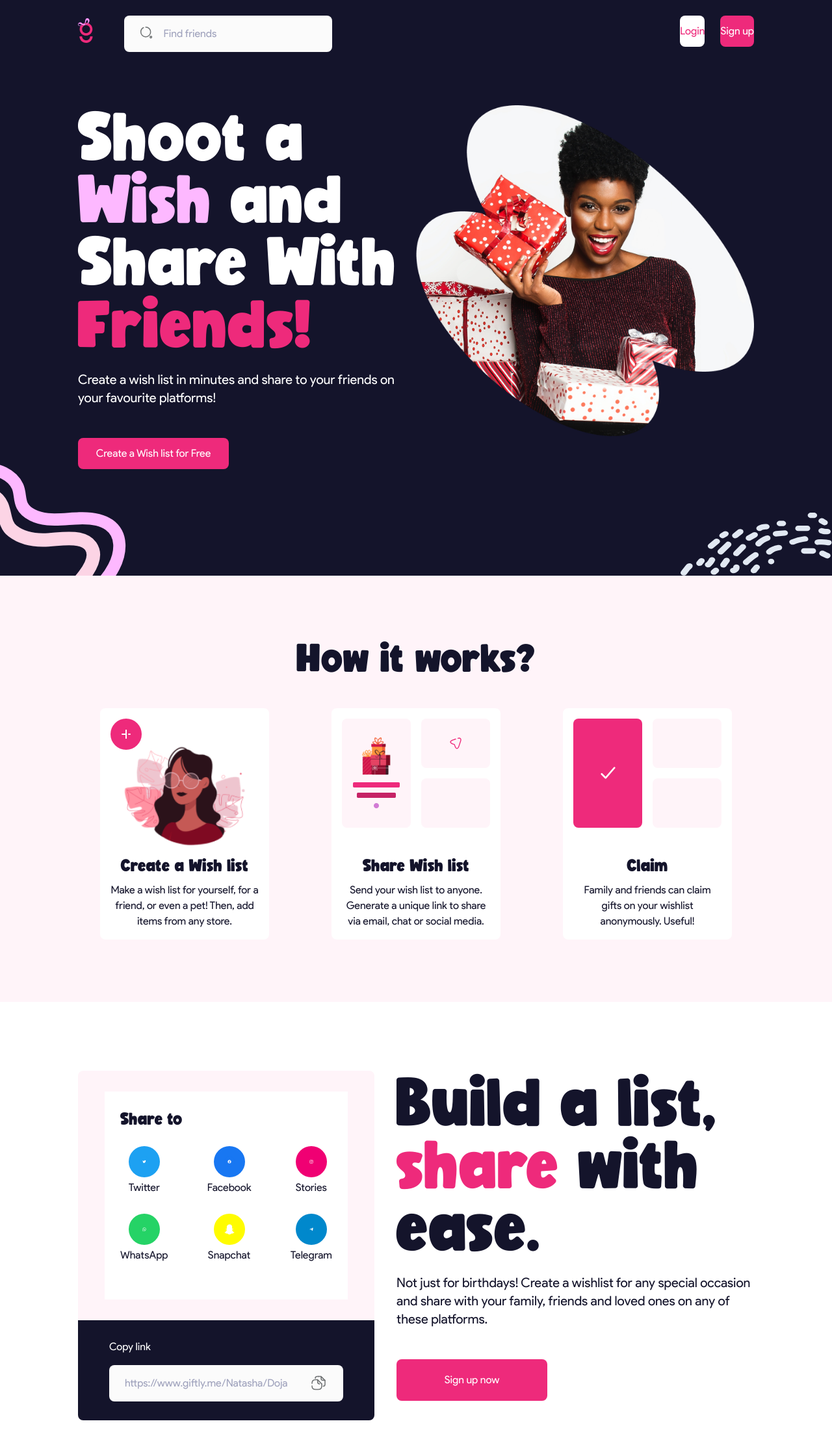
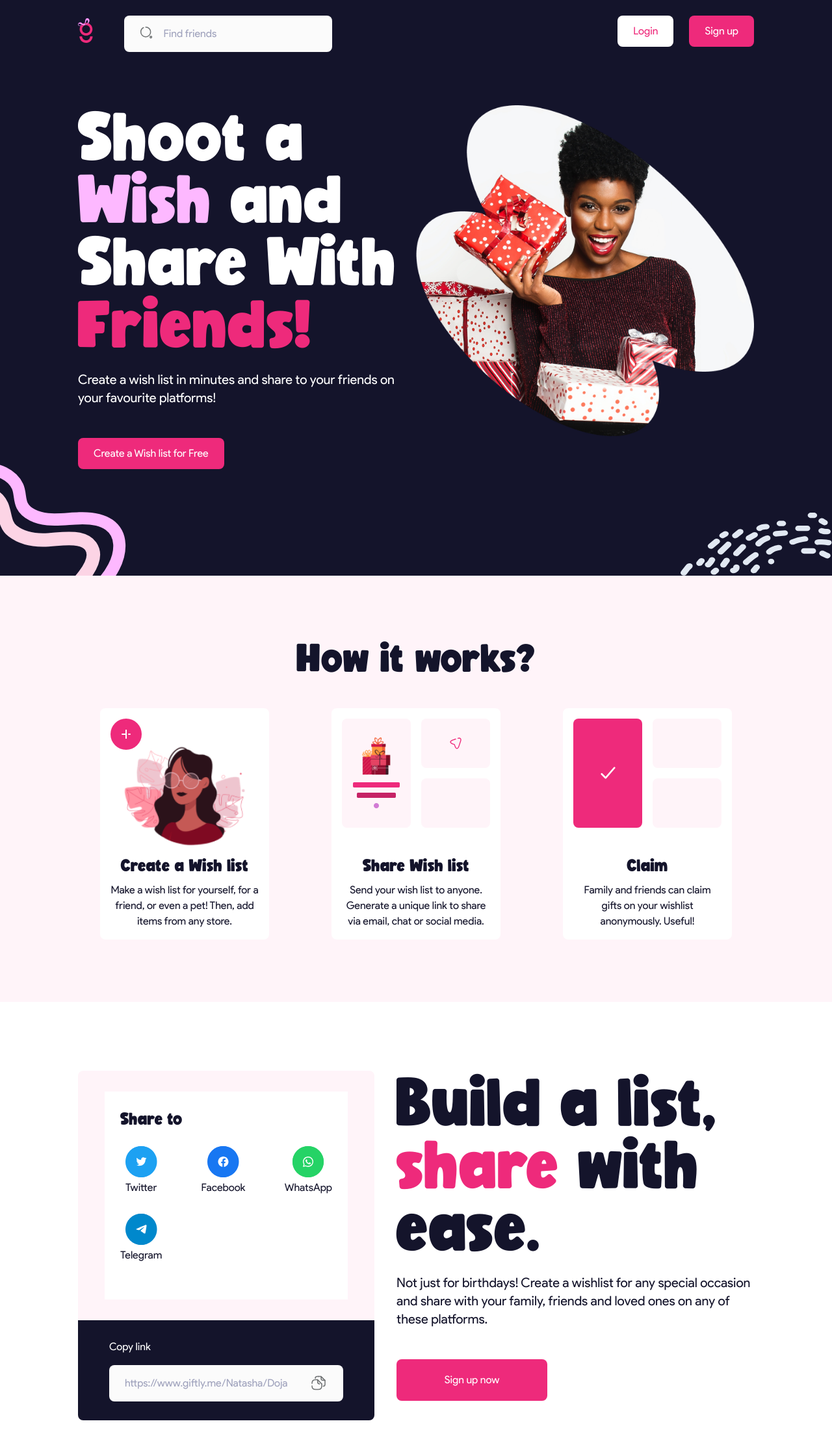
Before and after one commit to ernestizic/giftly-updates, a React (Create React App) app: page /home in a window 1280 px wide. Shown: the top 2224 px of the page at 65% size. Built offline with nearby package versions, Linux system fonts and the light colour scheme.

Commit message:
minor ui fixes

```diff
--- a/src/components/global/Button.jsx
+++ b/src/components/global/Button.jsx
@@ -21,6 +21,7 @@ const Wrapper = styled.button`
   text-align: center;
   transition: all 0.2s ease-out;
   flex-shrink: 0;
+  padding: 0 24px;
 
   .icon {
     height: 2rem;
--- a/src/components/global/Nav.jsx
+++ b/src/components/global/Nav.jsx
@@ -6,6 +6,7 @@ import { Formik } from "formik";
 import FormWrapper from "./FormWrapper";
 import search from "../../assets/icons/search.svg";
 import Button from "./Button";
+import { useNavigate } from "react-router-dom";
 
 const Wrapper = styled.nav`
   height: 9.6rem;
@@ -29,10 +30,9 @@ const Wrapper = styled.nav`
         display: none;
       }
 
-			.mb{
-				display:block;
+      .mb {
+        display: block;
       }
-
     }
 
     & > div > div {
@@ -51,6 +51,7 @@ const Wrapper = styled.nav`
       position: sticky;
       top: 4.1rem;
       left: 23%;
+      filter: var(--filter-white);
     }
   }
   & > button:last-child {
@@ -59,12 +60,9 @@ const Wrapper = styled.nav`
 `;
 
 const Nav = () => {
+  const navigate = useNavigate();
   const [showInput, setShowInput] = React.useState(false);
 
-	const handleRegister = async (cred) => {
-		// navigate("/home/verify-email");
-		return;
-	};
   return (
     <Wrapper>
       <Logo />
@@ -73,7 +71,7 @@ const Nav = () => {
           search: "",
         }}
         onSubmit={(values) => {
-					handleRegister(values);
+          return values;
         }}
       >
         {({ handleSubmit, isSubmitting, isValid, values }) => (
@@ -93,8 +91,13 @@ const Nav = () => {
           </FormWrapper>
         )}
       </Formik>
-			<Button bg="white" color="var(--primary-main)" text="Login" />
-			<Button text="Sign up" />
+      <Button
+        bg="white"
+        color="var(--primary-main)"
+        text="Login"
+        onClick={() => navigate("/home/login")}
+      />
+      <Button text="Sign up" onClick={() => navigate("/home/sign-up")} />
     </Wrapper>
   );
 };
--- a/src/components/landing/components/Card2.jsx
+++ b/src/components/landing/components/Card2.jsx
@@ -5,9 +5,9 @@ import styled from "styled-components";
 import copy from "assets/icons/copy.svg";
 import twitter from "assets/icons/twitter.svg";
 import facebook from "assets/icons/facebook.svg";
-import instagram from "assets/icons/instagram.svg";
+// import instagram from "assets/icons/instagram.svg";
 import whatsapp from "assets/icons/whatsapp.svg";
-import path from "assets/icons/path.svg";
+// import path from "assets/icons/path.svg";
 import telegram from "assets/icons/telegram.svg";
 import { Formik } from "formik";
 
@@ -22,21 +22,21 @@ const ICONS = [
     iconName: facebook,
     bc: "#1877F2",
   },
-	{
-		name: "Stories",
-		iconName: instagram,
-		bc: "#F00073",
-	},
+  // {
+  //   name: "Stories",
+  //   iconName: instagram,
+  //   bc: "#F00073",
+  // },
   {
     name: "WhatsApp",
     iconName: whatsapp,
     bc: "#25D366",
   },
-	{
-		name: "Snapchat",
-		iconName: path,
-		bc: "#FFFC00",
-	},
+  // {
+  //   name: "Snapchat",
+  //   iconName: path,
+  //   bc: "#FFFC00",
+  // },
   {
     name: "Telegram",
     iconName: telegram,
@@ -48,9 +48,10 @@ const Wrapper = styled.div`
   border-radius: 0.8rem;
   background-color: var(--accent_2-main);
   width: 45.6rem;
-	/* padding-top: 0.1rem; */
   overflow: hidden;
-	@media (max-width:760px){
+  pointer-events: none;
+
+  @media (max-width: 760px) {
     width: auto;
   }
   .p1 {
@@ -114,10 +115,6 @@ const Wrapper = styled.div`
       width: 4.8rem;
       height: 4.8rem;
       margin: auto;
-
-			img {
-				width: 1.6rem;
-			}
     }
   }
 `;
--- a/src/components/landing/components/Sec1.jsx
+++ b/src/components/landing/components/Sec1.jsx
@@ -4,6 +4,7 @@ import styled from "styled-components";
 import hm_hero_1 from "../../../assets/images/hm_hero_1.png";
 import wave1 from "../../../assets/images/wave1.svg";
 import wave2 from "../../../assets/images/wave2.svg";
+import { useNavigate } from "react-router-dom";
 
 const Wrapper = styled.div`
 	padding: 0 12rem;
@@ -52,7 +53,7 @@ const Wrapper = styled.div`
 	}
 
 	.btn {
-		width: 23.2rem;
+
 		margin-top:4.8rem;
 		margin-bottom:16.42rem;
 		@media ( max-width: 760px){
@@ -93,6 +94,8 @@ const Wrapper = styled.div`
 `;
 
 const Sec1 = () => {
+  const navigate = useNavigate();
+
   return (
     <Wrapper>
       <div className="header">
@@ -105,7 +108,11 @@ const Sec1 = () => {
             Create a wish list in minutes and share to your friends on your
             favourite platforms!
           </p>
-					<Button className="btn" text="Create a Wish list for Free" />
+          <Button
+            className="btn"
+            text="Create a Wish list for Free"
+            onClick={() => navigate("new-wishlist")}
+          />
         </div>
         <div className="imgWrapper">
           {/* Responsive image using art direction and resolution switching
--- a/src/components/landing/components/Sect3.jsx
+++ b/src/components/landing/components/Sect3.jsx
@@ -1,5 +1,6 @@
 import Button from "components/global/Button";
 import React from "react";
+import { useNavigate } from "react-router-dom";
 import styled from "styled-components";
 import Card2 from "./Card2";
 
@@ -20,7 +21,7 @@ const Wrapper = styled.div`
       @media (max-width: 760px) {
         font-size: 4.8rem;
         line-height: 5.6rem;
-                margin-top: 4.951rem
+        margin-top: 4.951rem;
       }
       span {
         color: var(--primary-main);
@@ -41,6 +42,7 @@ const Wrapper = styled.div`
 `;
 
 const Sect3 = () => {
+  const navigate = useNavigate();
   return (
     <Wrapper>
       <Card2 />
@@ -53,7 +55,12 @@ const Sect3 = () => {
           share with your family, friends and loved ones on any of these
           platforms.
         </p>
-				<Button width="23.2rem" height="6.4rem" text="Sign up now" />
+        <Button
+          width="23.2rem"
+          height="6.4rem"
+          text="Sign up now"
+          onClick={() => navigate("/home/sign-up")}
+        />
       </div>
     </Wrapper>
   );
--- a/src/components/user/Sidebar.jsx
+++ b/src/components/user/Sidebar.jsx
@@ -80,6 +80,12 @@ const Menu = styled.ul`
       }
     }
   }
+
+  @media screen and (max-width: 768px) {
+    .item {
+      justify-content: center;
+    }
+  }
 `;
 
 const menuList = [
--- a/src/pages/Landing.jsx
+++ b/src/pages/Landing.jsx
@@ -3,7 +3,7 @@ import Login from "components/auth/Login";
 import Register from "components/auth/Register";
 import VerifyEmail from "components/auth/VerifyEmail";
 import Nav from "components/global/Nav";
-import  Home from "components/landing/Home";
+import Home from "components/landing/Home";
 import CreateWishList from "components/wishlist/CreateWishList";
 import DeletePrompt from "components/wishlist/DeletePrompt";
 import SignupPrompt from "components/wishlist/SignupPrompt";
@@ -28,8 +28,8 @@ const Landing = () => {
 
       */}
 
-      <Nav/>
-      <Home/>
+      <Nav />
+      <Home />
 
       <Routes>
         {/* Auth */}
```
Lines whose indentation alone changed are shown as unchanged.
